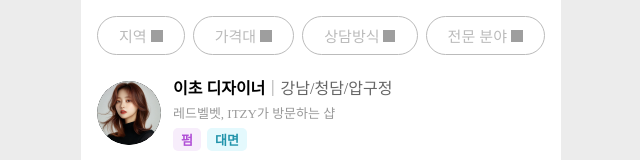
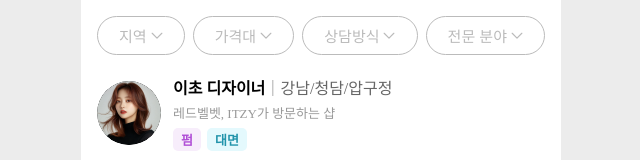
Before and after one commit to Blaybus-Hackathon-Team4/Hackathon-FE, a React (Vite) app: page /designer-list in a window 1280 px wide. Shown: the top 160 px of the page, without its empty margins (319-959 px from the left). Built offline with nearby package versions, Linux system fonts and the light colour scheme; no server answers; grey boxes are pictures that could not be loaded; the HTML template or start-up script is replaced by a standard one.

Commit message:
[bugfix] 이미지 안 나오는 오류 해결

```diff
--- a/src/pages/designerList/components/FilterButton.tsx
+++ b/src/pages/designerList/components/FilterButton.tsx
@@ -1,9 +1,9 @@
+import { useNavigate } from "react-router-dom";
 import styled from "styled-components";
-import {useNavigate} from "react-router-dom";
+import bottomArrow from "../../../assets/icons/bottom-arrow-gray.svg";
 import { theme } from "../../../styles/theme";
-//import bottomArrow from "../../assets/icons/bottom-arrow-gray.svg";
 
-const bottomArrow = "/bottom-arrow-gray.svg"; // public 폴더 내 정적 파일 접근
+// const bottomArrow = "/bottom-arrow-gray.svg"; // public 폴더 내 정적 파일 접근
 
 interface FilterButtonProps {
   label: string;
@@ -30,7 +30,7 @@ export default FilterButton;
 const Button = styled.button`
   flex-grow: 1;
   text-align: center;
-  justify-content:center;
+  justify-content: center;
   display: flex;
   align-items: center;
   gap: 4px;
@@ -41,7 +41,7 @@ const Button = styled.button`
   border: 1px solid ${theme.colors.gray[200]};
   border-radius: 25px;
   cursor: pointer;
-  min-width:80px;
+  min-width: 80px;
 `;
 
 const ArrowIcon = styled.img`
```
